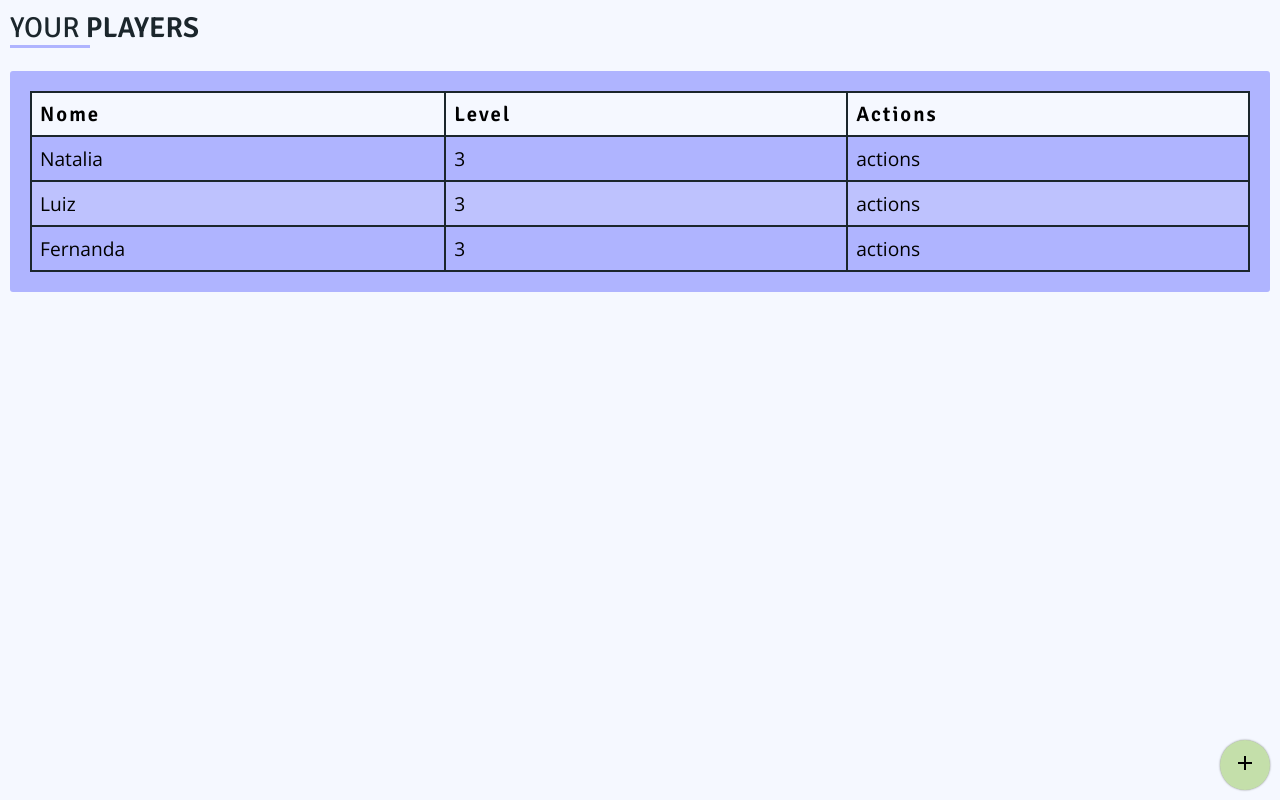
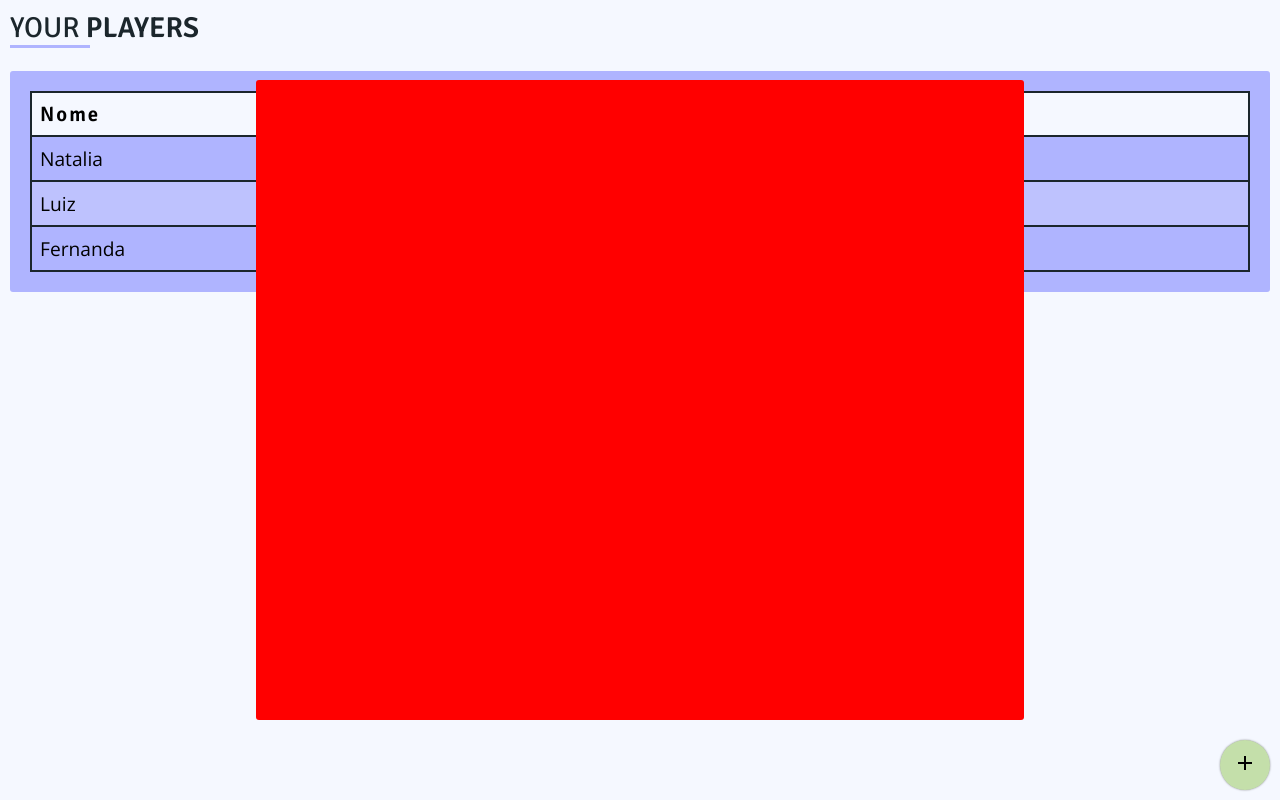
Before and after one commit to NataliaFrancisca/generate-teams, a React (Vite) app: page /players in a window 1280 px wide. Both pictures are taken after a click on the button "add". Built offline with nearby package versions, Linux system fonts and the light colour scheme.

Commit message:
feat: use redux dispatch and selector

```diff
--- a/src/pages/Players/index.jsx
+++ b/src/pages/Players/index.jsx
@@ -1,8 +1,16 @@
 import Player from "../../components/Player";
-import { FloatButton } from "../../styles/elements";
+import { FloatButton, Modal } from "../../styles/elements";
 import { PlayersStyled, TitlePlayers, ContainerTable } from "./style";
 
+import { useSelector, useDispatch } from "react-redux";
+
 const Players = () => {
+
+    const dispatch = useDispatch();
+
+    const modalState = useSelector(state => state.reducerModalPlayers);
+    const openModal = () => dispatch({type: "modal/players"});
+
     return(
         <PlayersStyled>
             <TitlePlayers>YOUR <b>PLAYERS</b></TitlePlayers>
@@ -26,7 +34,9 @@ const Players = () => {
                 </table>
             </ContainerTable>
 
-            <FloatButton>
+            {modalState && <Modal />}
+
+            <FloatButton onClick={openModal}>
                 <span class="material-symbols-outlined">add</span>
             </FloatButton>
         </PlayersStyled>
```
